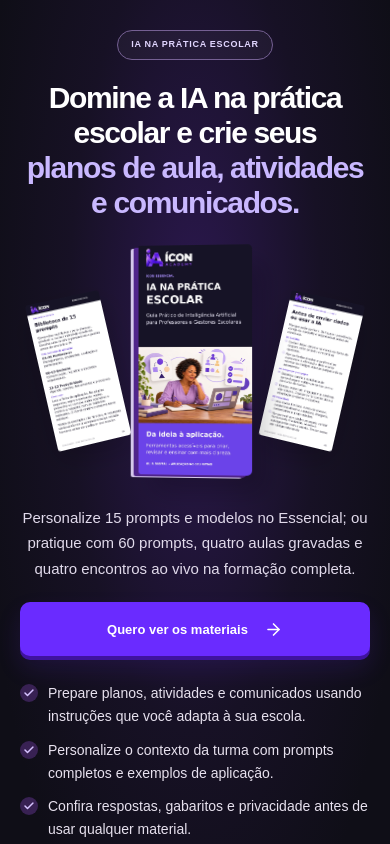
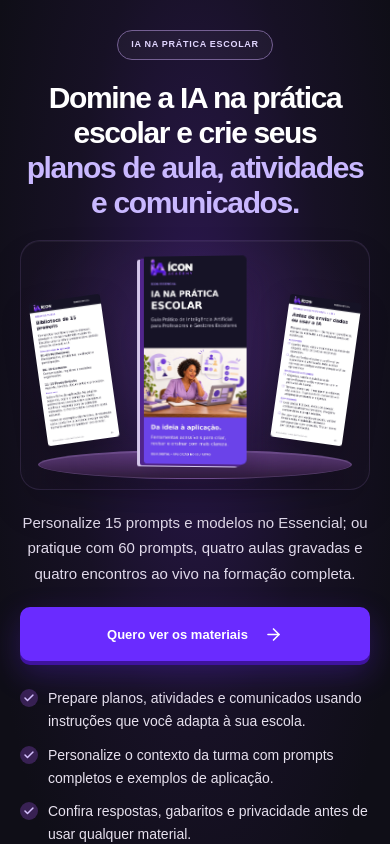
Before and after one commit to Centrialhub/icon-academyia, a React (Vite) app in the folder pagina-de-vendas/: page / in a window 390 px wide. Shown: the top 844 px of the page. Built offline with nearby package versions, Linux system fonts and the light colour scheme; no server answers; a web font is replaced by a local one.

Commit message:
Polish product stages, plan spacing and responsive motion

```diff
--- a/pagina-de-vendas/src/App.jsx
+++ b/pagina-de-vendas/src/App.jsx
@@ -52,6 +52,19 @@ function Plan({ formation = false }) {
 }
 export default function App() {
  const [page,setPage]=useState(null);
+ useEffect(() => {
+  if (!('IntersectionObserver' in window) || window.matchMedia('(prefers-reduced-motion: reduce)').matches) return;
+  const observer = new IntersectionObserver(entries => {
+   for (const entry of entries) if(entry.isIntersecting){entry.target.classList.add('is-revealed');observer.unobserve(entry.target);}
+  }, {threshold: .08, rootMargin: '0px 0px -24px 0px'});
+  const elements = document.querySelectorAll('.section-title,.mid-pitch-media,.receive-media,.audience-grid article,.bonus-card,.plan-card,.formation-detail,.guarantee-card,.safety-cards article');
+  for (const element of elements) {
+   if (element.getBoundingClientRect().top < window.innerHeight) continue;
+   element.classList.add('reveal-ready');observer.observe(element);
+  }
+  return () => {observer.disconnect();for(const element of elements)element.classList.remove('reveal-ready','is-revealed');};
+ }, []);
+
  return <>
   <a className="skip-link" href="#conteudo">Pular para o conteúdo</a>
   <main id="conteudo">
--- a/pagina-de-vendas/src/main.jsx
+++ b/pagina-de-vendas/src/main.jsx
@@ -3,6 +3,7 @@ import ReactDOM from 'react-dom/client';
 import App from './App.jsx';
 import './fonts.css';
 import './styles.css';
+import './polish.css';
 
 ReactDOM.createRoot(document.getElementById('root')).render(
   <React.StrictMode><App /></React.StrictMode>
--- /dev/null
+++ b/pagina-de-vendas/src/polish.css
@@ -0,0 +1,24 @@
+/* Refinamento das composições e movimento, sem modificar as artes reais. */
+.hero-media,.receive-media,.mid-pitch-media,.plan-mockup{position:relative;isolation:isolate;border:1px solid #e6daf3;border-radius:24px;background:radial-gradient(ellipse at 50% 35%,#ffffff 0%,#f3edf9 70%);box-shadow:inset 0 1px 0 #fff,0 18px 36px #32144908}
+.hero-media{background:radial-gradient(ellipse at 50% 42%,#5c358a55,#24172f22 75%);border-color:#ad86db26;box-shadow:inset 0 1px 0 #ffffff0c,0 20px 40px #00000014}
+.product-composition::before,.mid-pitch-media::before{content:'';position:absolute;z-index:0;left:8%;right:8%;bottom:3%;height:12%;border-radius:50%;background:linear-gradient(180deg,#f5effc,#d6c4eb 52%,#c4abd9);border:1px solid #c3a7df66;box-shadow:0 13px 20px #30144020,inset 0 2px 0 #ffffffa8;pointer-events:none}
+.hero-media .product-composition::before{background:linear-gradient(180deg,#654284,#432857 62%,#2f1d3c);border-color:#c6a4eb36;box-shadow:0 15px 20px #0003,inset 0 1px 0 #d8b8ff30}
+.product-composition::after{content:'';position:absolute;z-index:0;left:17%;right:17%;bottom:9%;height:8%;border-radius:50%;background:#33134e25;filter:blur(9px);pointer-events:none}
+.product-composition .real-book{height:85%;top:5%;box-shadow:-4px 2px 0 #50258b,-7px 3px 0 #d5c8eb,10px 16px 20px #24103530}
+.product-composition .product-sheet{height:66%;top:18%}.product-sheet--left{left:11%;transform:rotate(-8deg)}.product-sheet--middle{left:28%;transform:rotate(-3deg)}.product-sheet--right{right:10%;transform:rotate(8deg)}
+.product-composition--compact .real-book{height:80%;top:7%}.product-composition--compact .product-sheet{height:62%;top:19%}.product-composition--collection .real-book{height:85%;top:5%}.product-composition--collection .product-sheet--left{left:15%}.product-composition--collection .product-sheet--right{right:15%}
+.hero-media{width:min(610px,100%);height:310px}.receive-media{height:360px;width:min(700px,100%);padding:7px 12px}
+.mid-pitch-media{height:380px;width:100%;padding:20px}.mid-pitch-media::before{bottom:7%;height:9%;left:7%;right:7%}.mid-pitch-media img{z-index:2;filter:drop-shadow(0 13px 12px #32164525)}.mid-pitch-media img:first-child{left:12%;height:73%;top:12%;transform:rotate(-5deg)}.mid-pitch-media img:last-child{right:13%;height:83%;top:5%;transform:rotate(5deg)}
+.plan-mockup{height:220px;border-radius:16px;border-color:#eee5f5;box-shadow:inset 0 1px 0 #fff;margin:18px auto}.plans-grid{align-items:start}.plan-bottom{margin-top:0}.plan-card{align-self:start}.plan-card .price{margin-top:24px}.class-overlay{bottom:1px;z-index:4;background:#f3eafaee}
+.mechanism-layout{display:flex;flex-direction:column;align-items:center;gap:34px;max-width:none}.mechanism-page{width:300px;margin:0 auto;box-shadow:0 18px 45px #0003}.mechanism-page img{height:480px}.mechanism-grid{grid-template-columns:repeat(4,minmax(0,1fr));width:100%;gap:18px}.mechanism-grid article{min-height:225px}
+.btn{position:relative;isolation:isolate;overflow:hidden;animation:icon-cta-breathe 4.8s ease-in-out infinite;transition:transform .22s ease,background-color .22s ease,box-shadow .22s ease}
+.btn::after{content:'';position:absolute;z-index:-1;top:-60%;bottom:-60%;width:24%;left:-45%;transform:skewX(-20deg);background:linear-gradient(90deg,transparent,#ffffff28,transparent);animation:icon-cta-sheen 7s ease-in-out infinite;pointer-events:none}
+.btn svg{transition:transform .22s ease}.btn:hover,.btn:focus-visible{transform:translateY(-3px);background:#7b3cff;box-shadow:0 5px 0 #3f139f,0 15px 32px #6a2bff35}.btn:hover svg,.btn:focus-visible svg{transform:translateX(4px)}.btn:active{transform:translateY(1px)}
+.btn:disabled{animation:none}.btn:disabled::after{display:none}
+.reveal-ready{opacity:0;transform:translateY(18px);transition:opacity .65s ease,transform .65s cubic-bezier(.2,.7,.2,1);transition-delay:var(--reveal-delay,0ms)}.reveal-ready.is-revealed{opacity:1;transform:translateY(0)}
+@keyframes icon-cta-breathe{0%,100%{box-shadow:0 4px 0 #3f139f,0 9px 22px #6a2bff22}50%{box-shadow:0 4px 0 #3f139f,0 12px 31px #6a2bff45}}
+@keyframes icon-cta-sheen{0%,67%{left:-45%;opacity:0}69%{opacity:1}86%{left:125%;opacity:1}87%,100%{left:125%;opacity:0}}
+@media(max-width:1000px){.mechanism-grid{grid-template-columns:repeat(2,minmax(0,1fr))}.mechanism-grid article{min-height:200px}}
+@media(max-width:800px){.hero-media{height:290px;width:min(560px,100%)}.mid-pitch-media{width:430px;max-width:100%;height:360px}.receive-media{height:330px}.plan-mockup{height:205px}.mechanism-page{width:280px}.mechanism-page img{height:440px}}
+@media(max-width:480px){.hero-media{height:250px;width:100%;border-radius:20px}.product-composition .real-book{height:84%;top:6%}.product-composition .product-sheet{height:58%;top:23%}.hero-media .product-sheet--left{left:5%;height:58%}.hero-media .product-sheet--right{right:5%;height:58%}.product-sheet--middle{display:none}.product-composition::before{left:5%;right:5%;bottom:4%;height:11%}.mid-pitch-media{height:310px;width:100%;border-radius:20px}.mid-pitch-media img:first-child{left:7%;height:70%;top:15%}.mid-pitch-media img:last-child{right:8%;height:81%;top:6%}.receive-media{height:285px;padding:3px;border-radius:20px}.product-composition--collection .product-sheet--left{left:6%}.product-composition--collection .product-sheet--right{right:6%}.plan-mockup{height:205px;border-radius:14px}.product-composition--compact .real-book{height:79%;top:8%}.product-composition--compact .product-sheet{height:57%;top:24%}.mechanism-page{width:min(280px,100%)}.mechanism-page img{height:435px}.mechanism-grid{grid-template-columns:1fr;gap:0}.mechanism-grid article{min-height:0}.plans-grid{gap:38px}.plan-bottom{margin-top:0}}
+@media(prefers-reduced-motion:reduce){.btn,.btn::after{animation:none}.btn,.btn svg,.reveal-ready{transition:none}.reveal-ready{opacity:1;transform:none}.btn:hover,.btn:focus-visible,.btn:hover svg,.btn:focus-visible svg{transform:none}}
```
Also changed, not shown: 1 other file (tests, documents, lock files or other folders).
